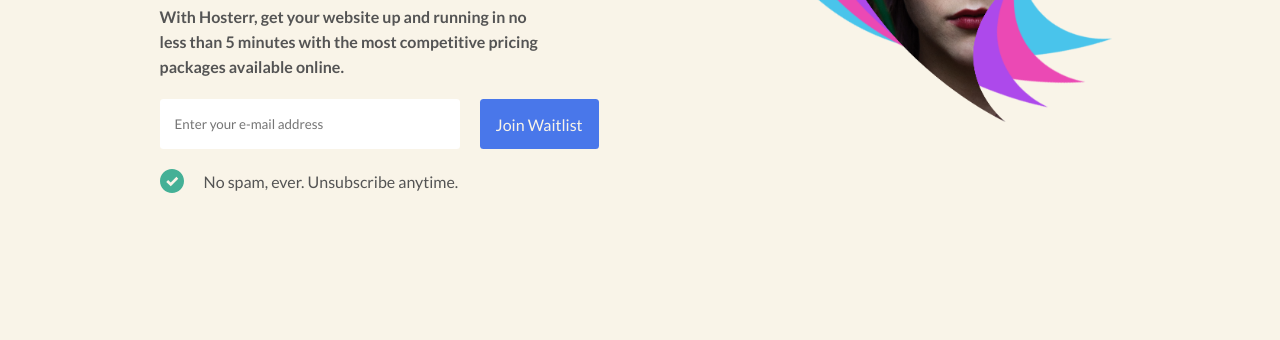
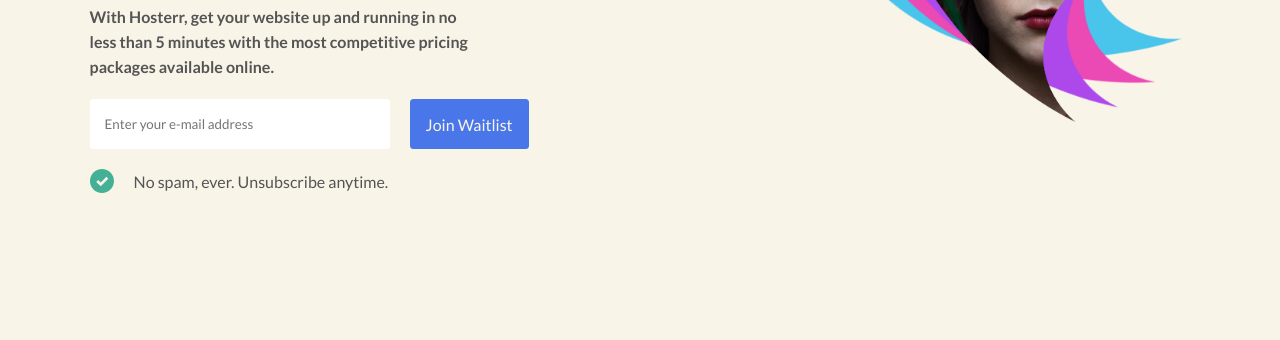
Before and after one commit to Willsf2015/Landing-Page---Hosterr-CODEWELL-, a plain HTML site: page index.html in a window 1280 px wide. Shown: the part 478-818 px from the top of the page. Drawn offline with nearby package versions, Linux system fonts and the light colour scheme; a web font is replaced by a local one.

Commit message:
Update style.css

```diff
--- a/style.css
+++ b/style.css
@@ -87,7 +87,7 @@
 main{
     display: flex;
     justify-content: space-between;
-    padding: 11rem 7rem 15rem 7rem
+    padding: 11rem 0rem 15rem 0rem
 }
 
  .left-side {
```
